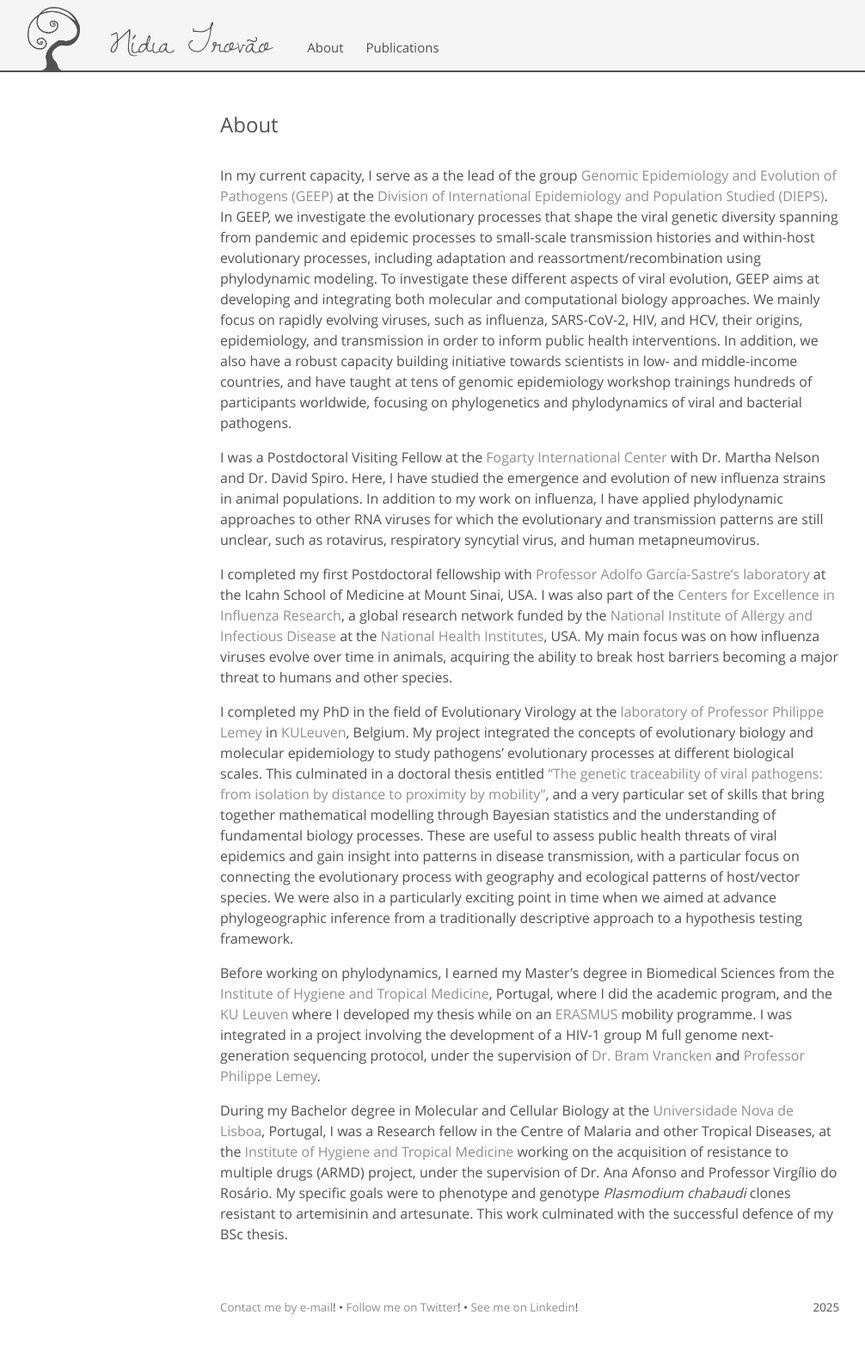
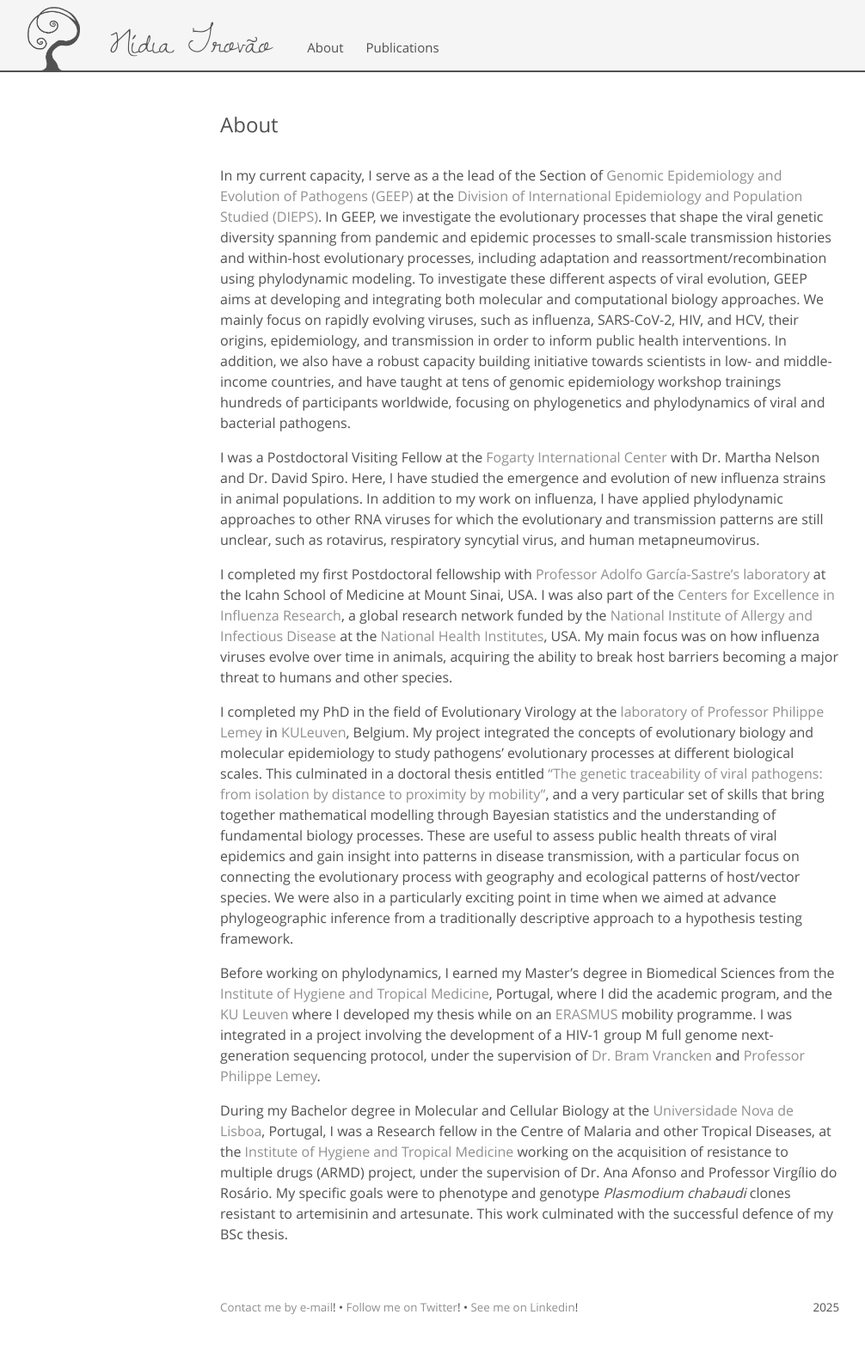
Before and after one commit to nidiatrovao/nidiatrovao.github.io, a Jekyll site: the page built from about.md, in a window 1280 px wide. Shown: the whole page at 86% size, without its empty margins (24-1030 px from the left). Built offline with Jekyll 4.4.1, drawn with Linux system fonts in a browser that asks for light colours.

Commit message:
Update about.md

```diff
--- a/about.md
+++ b/about.md
@@ -3,7 +3,7 @@ layout: page
 title: About
 ---
 <br>
-In my current capacity, I serve as a the lead of the group <a href="https://www.fic.nih.gov/About/Staff/epidemiology-population-studies/Pages/Genomic-Epidemiology-and-Evolution-of-Pathogens-.aspx">Genomic Epidemiology and Evolution of Pathogens (GEEP)</a> at the <a href="https://www.fic.nih.gov/About/Staff/epidemiology-population-studies/Pages/default.aspx">Division of International Epidemiology and Population Studied (DIEPS)</a>. In GEEP, we investigate the evolutionary processes that shape the viral genetic diversity spanning from pandemic and epidemic processes to small-scale transmission histories and within-host evolutionary processes, including adaptation and reassortment/recombination using phylodynamic modeling. To investigate these different aspects of viral evolution, GEEP aims at developing and integrating both molecular and computational biology approaches. We mainly focus on rapidly evolving viruses, such as influenza, SARS-CoV-2, HIV, and HCV, their origins, epidemiology, and transmission in order to inform public health interventions. In addition, we also have a robust capacity building initiative towards scientists in low- and middle-income countries, and have taught at tens of genomic epidemiology workshop trainings hundreds of participants worldwide, focusing on phylogenetics and phylodynamics of viral and bacterial pathogens.
+In my current capacity, I serve as a the lead of the Section of <a href="https://www.fic.nih.gov/About/Staff/epidemiology-population-studies/Pages/Genomic-Epidemiology-and-Evolution-of-Pathogens-.aspx">Genomic Epidemiology and Evolution of Pathogens (GEEP)</a> at the <a href="https://www.fic.nih.gov/About/Staff/epidemiology-population-studies/Pages/default.aspx">Division of International Epidemiology and Population Studied (DIEPS)</a>. In GEEP, we investigate the evolutionary processes that shape the viral genetic diversity spanning from pandemic and epidemic processes to small-scale transmission histories and within-host evolutionary processes, including adaptation and reassortment/recombination using phylodynamic modeling. To investigate these different aspects of viral evolution, GEEP aims at developing and integrating both molecular and computational biology approaches. We mainly focus on rapidly evolving viruses, such as influenza, SARS-CoV-2, HIV, and HCV, their origins, epidemiology, and transmission in order to inform public health interventions. In addition, we also have a robust capacity building initiative towards scientists in low- and middle-income countries, and have taught at tens of genomic epidemiology workshop trainings hundreds of participants worldwide, focusing on phylogenetics and phylodynamics of viral and bacterial pathogens.
 
 I was a Postdoctoral Visiting Fellow at the [Fogarty International Center](https://www.fic.nih.gov/Pages/Default.aspx) with Dr. Martha Nelson and Dr. David Spiro. Here, I have studied the emergence and evolution of new influenza strains in animal populations. In addition to my work on influenza, I have applied phylodynamic approaches to other RNA viruses for which the evolutionary and transmission patterns are still unclear, such as rotavirus, respiratory syncytial virus, and human metapneumovirus.
 
```
